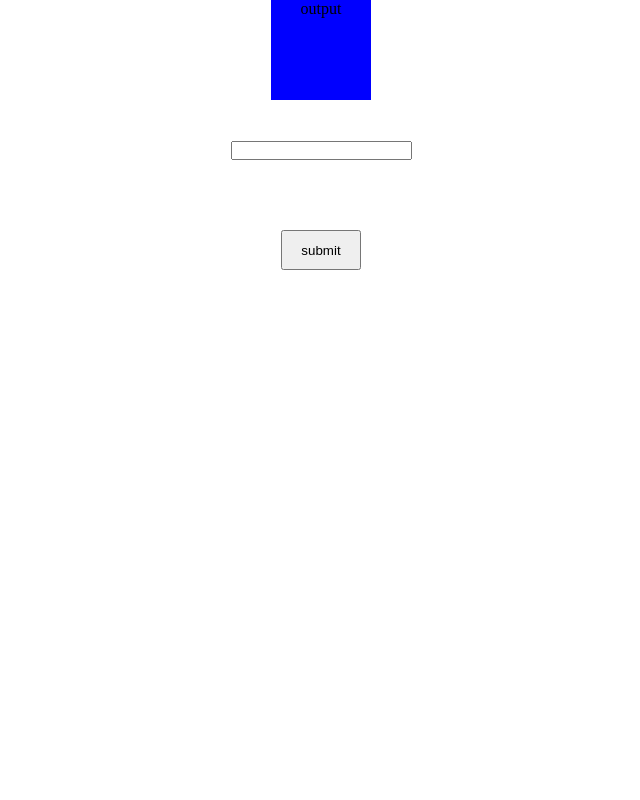
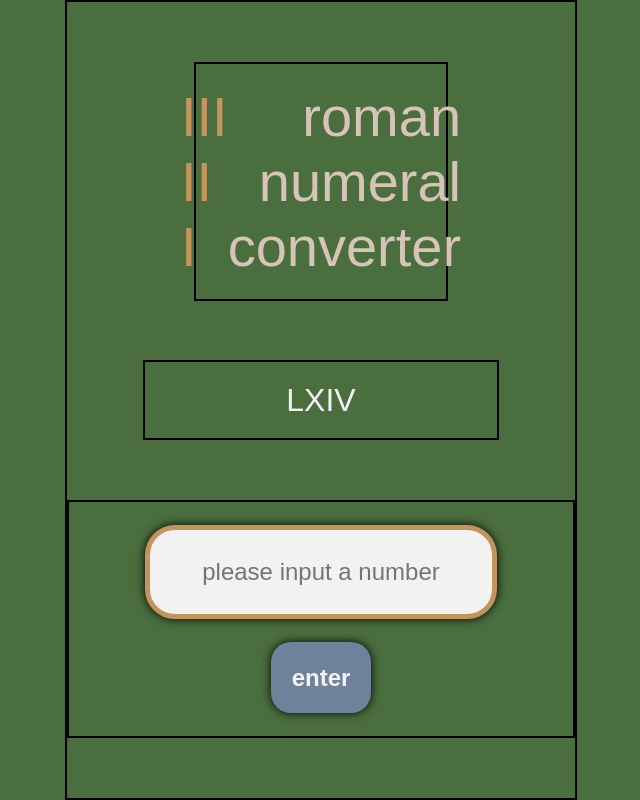
Before and after one commit to textencoder/roman-numeral-converter, a plain HTML site: page index.html in a window 1280 px wide. Shown: the whole page, without its empty margins (319-959 px from the left). Drawn offline with Linux system fonts and the light colour scheme.

Commit message:
version 1.1
- created html structure
- initiated page styles according to design
- declared css variables

```diff
--- a/index.html
+++ b/index.html
@@ -7,9 +7,28 @@
     <title>Roman Numeral Converter</title>
 </head>
 <body>
-    <div id="output">output</div>
-    <input type="text" id="number">
-    <button id="convert-btn" type="submit">submit</button>
+    <div id="page-title">
+        <div id="numeral-text">
+            <p>III</p>
+            <p>II</p>
+            <p>I</p>
+        </div>
+        <div id="rnc-text">
+            <p>roman</p>
+        <p>numeral</p>
+        <p>converter</p>
+        </div>
+    </div>
+    <div id="output">
+        LXIV
+    </div>
+
+    <div id="input-area">
+    <input type="text" class="box-shadow" id="number" placeholder="please input a number">
+
+    <button id="convert-btn" type="submit" class="box-shadow" >enter</button>
+
+</div>
 
     <script src="script.js"></script>
 </body>
--- a/styles.css
+++ b/styles.css
@@ -1,24 +1,100 @@
+:root {
+    --color-green: #4a6e3e;
+    --color-blue: #6e829b;
+    --color-yellow: #c3955c;
+    --color-tan: #d6c4b8;
+    --color-white: #f2f2f2;
+    --color-gray: #4d4d4d;
+    --font-main: sans-serif;
+}
+
 * {
     margin: 0;
     padding: 0;
+    box-sizing: border-box;
+    font-family: var(--font-main);
+}
+
+html {
+    background-color: var(--color-green);
+    display: flex;
+    justify-content: center;
+    align-items: center;
 }
 
 body {
-    display: grid;
-    grid-template-columns: 1fr;
-    grid-template-rows: repeat(3, 1fr);
-    place-items: center;
+    width: 40vw;
+    height: 100vh;
+    border: 2px solid black;
+    display: flex;
+    flex-direction: column;
+    justify-content: space-evenly;
+    align-items: center;
 }
 
-button {
-    width: 80px;
-    height: 40px;
-    cursor: pointer;
+#input-area {
+    border: 2px solid black;
+    width: 100%;
+    height: 30%;
+    display: flex;
+    flex-direction: column;
+    justify-content: space-evenly;
+    align-items: center;
+}
+
+#page-title {
+    display: flex;
+    justify-content: center;
+    align-items: center;
+    font-size: 3.5rem;
+    border: 2px solid black;
+    width: 50%;
+    height: 30%;
+
+}
+
+#rnc-text {
+    text-align: right;
+    color: var(--color-tan);
+
+}
+
+#numeral-text {
+    color: var(--color-yellow);
 }
 
 #output {
-    background-color: blue;
-    width: 100px;
-    height: 100px;
+    border: 2px solid black;
+    width: 70%;
+    height: 10%;
+    display: grid;
+    place-items: center;
+    font-size: 2rem;
+    color: var(--color-white);
+}
+
+#number {
+    width: 70%;
+    height: 40%;
+    background-color: var(--color-white);
+    border: 5px solid var(--color-yellow);
+    border-radius: 30px;
     text-align: center;
+    font-size: 1.5rem;
+    color: var(--color-gray);
 }
+
+#convert-btn {
+    width: 20%;
+    height: 30%;
+    background-color: var(--color-blue);
+    border: none;
+    border-radius: 20px;
+    font-size: 1.5rem;
+    font-weight: bold;
+    color: var(--color-white);
+}
+
+.box-shadow {
+    box-shadow: 0 0 10px black;
+}
```
